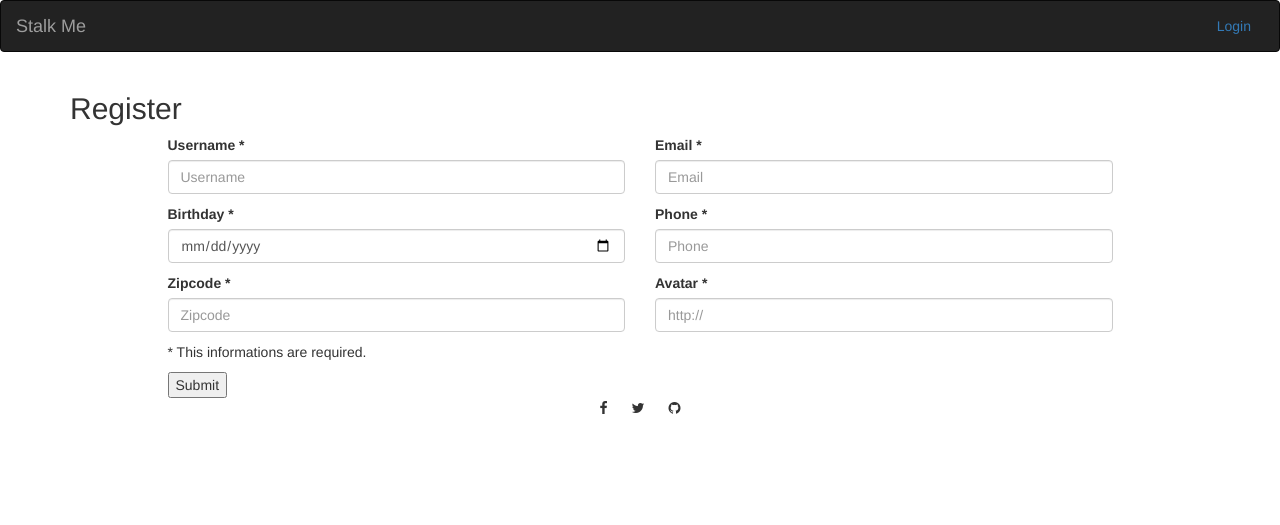
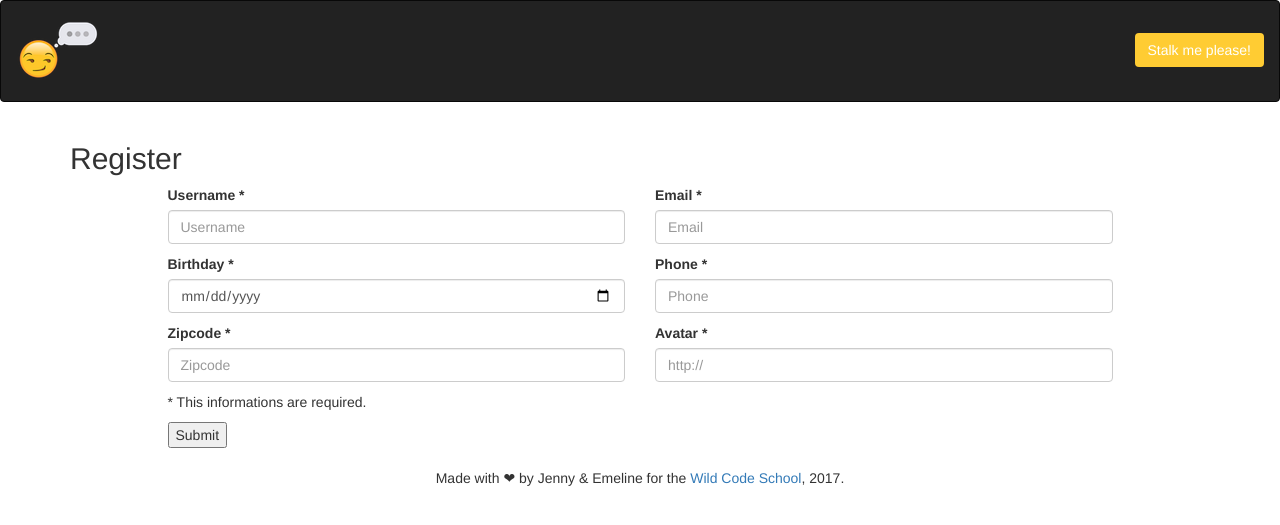
Before and after one commit to emelineap/hackathon_wcs_1_mvc, a PHP site: page /views/login.php in a window 1280 px wide. Shown: the top 525 px of the page. Run offline with PHP 8.4, Linux system fonts and the light colour scheme; some libraries are stand-ins or nearby versions.

Commit message:
navbar, logo, titles, css homepage

```diff
--- a/views/assets/css/stylesheet.css
+++ b/views/assets/css/stylesheet.css
@@ -27,96 +27,31 @@
 ==================================================
 \************************************************/
 
-.navbar, .container .jumbotron {
-    border-radius: 0px;
+.navbar-header {
+    height: 100px !important;
 }
 
-.navbar-brand.kaamelott-font {
-    line-height: 30px;
-    font-size: 20px;
-    letter-spacing: 1px;
-    color: #fff;
+nav img {
+    position: absolute;
+    margin-top: 5px;
 }
 
-.navbar-brand.kaamelott-font:hover {
-    color: #ddd;
+.btn-stalkme {
+    background-color: #ffcc33;
+    color: white;
+    margin-top: 24px;
 }
 
 /************************************************\
 ==================================================
-3. Citation
+3. Body
 ==================================================
 \************************************************/
 
-.kaamelott-underline {
-    border-bottom: solid 5px #a57824;
-}
 
-.kaamelott-banner.jumbotron {
-    background-image: url('../img/kaamelott-banner.jpg');
-    background-position: top center;
-    background-repeat: no-repeat;
-    background-size: cover;
-    color: white;
-}
-
-p.source {
-    text-align: right;
-}
-
-.quote {
-    height: 150px;
-    overflow: hidden;
-    margin-bottom: 10px;
-    position: relative;
-}
-
-.quote .hider {
-    position: absolute;
-    bottom: 0;
-    left: 0;
-    right: 0;
-    height: 100px;
-    background: linear-gradient(0deg, #fff, transparent);
-}
-
-.thumbnail .img-box {
-    max-height: 200px;
-    overflow: hidden;
-}
-
-.thumbnail .img-box img {
-    width: 100%;
-}
-
-.thumbnail {
-    height: 420px;
-    max-width: 500px;
-    margin: auto;
-    margin-bottom: 15px;
-}
-
-.thumbnail blockquote {
-    padding: 10px;
-    border-left: none;
-}
-
-blockquote {
-    border-left: 5px solid #a57824;
-}
-
-.item-actions {
-    text-align: right;
-    padding: 0 5px;
-}
-
-.btn.btn-kaamelott {
-    background-color: #a57824;
-    color: white;
-}
-
-.btn.btn-kaamelott:hover {
-    background-color: #996f21;
+.birthday_title {
+    font-size: 50px;
+    margin-bottom: 100px;
 }
 
 /************************************************\
@@ -125,16 +60,9 @@ blockquote {
 ==================================================
 \************************************************/
 
-footer{
-    margin-bottom: 10px;
+footer p{
+    text-align: center;
+    margin: auto;
+    padding-top: 20px;
+    padding-bottom: 20px;
 }
-footer ul {
-    padding: 0px;
-    margin: 0px;
-    text-align: center;
-}
-
-footer ul li {
-    display: inline-block;
-    padding: 0 10px;
-}
--- a/views/home.php
+++ b/views/home.php
@@ -4,7 +4,7 @@
 
         <div align="center" class="row">
             <div class="birth">
-                <h3> It's
+                <h3 class="birthday_title"> It's
                     <?php
                     // var_dump($users_birthday);
 
@@ -14,10 +14,11 @@
                     else {
                         foreach ($users_birthday as $user_birthday){
                             // var_dump($users_birthday);
-                        echo ($user_birthday['username']);}} ?>'s birthday </h3>
+                        echo ($user_birthday['username']);}} ?>'s birthday today! <img src="views/assets/img/party_hat_emoji.png" alt="party hat"></h3>
             </div>
 
             <div class="map">
+                <h4>Who lives around me?</h4>
                 <iframe
                     width="600"
                     height="450"
--- a/views/includes/footer.php
+++ b/views/includes/footer.php
@@ -1,15 +1,5 @@
 <footer>
-    <ul>
-        <li>
-            <i class="fa fa-facebook" aria-hidden="true"></i>
-        </li>
-        <li>
-            <i class="fa fa-twitter" aria-hidden="true"></i>
-        </li>
-        <li>
-            <i class="fa fa-github" aria-hidden="true"></i>
-        </li>
-    </ul>
+    <p class="footer">Made with &#x2764; by Jenny & Emeline for the <a href="http://www.wildcodeschool.fr">Wild Code School</a>, 2017.</p>
 </footer>
 
     <script
--- a/views/includes/header.php
+++ b/views/includes/header.php
@@ -15,7 +15,7 @@
     <nav class="navbar navbar-inverse stalkme-underline">
 
         <div class="navbar-header">
-            <a class="navbar-brand stalkme-font" href="index.php">Stalk Me</a>
+            <a class="navbar-brand stalkme-font" href="index.php"><img src="views/assets/img/stalk_me_logo_resize.png" alt="Stalk me!"></a>
             <!-- Brand and toggle get grouped for better mobile display -->
             <button type="button" class="navbar-toggle collapsed" data-toggle="collapse" data-target="#bs-example-navbar-collapse-1" aria-expanded="false">
                 <span class="sr-only">Toggle navigation</span>
@@ -28,7 +28,7 @@
             <form class="navbar-form navbar-right">
 
                 <!-- Lien vers la page d'ajout de formulaire, ce dernier doit avoir une indication dans l'url permettant d'identifier la demande de l'utilisateur -->
-                <a href="index.php?section=add" class="btn btn-stalkme" role="button">Login</a>
+                <a href="index.php?section=add" class="btn btn-stalkme" role="button">Stalk me please!</a>
                 <!-- End -->
 
             </form>
```
Also changed, not shown: views/assets/img/party_hat_emoji.png (added), views/assets/img/stalk_me_logo_resize.png (added), views/img/stalk_me_logo.png (deleted).
